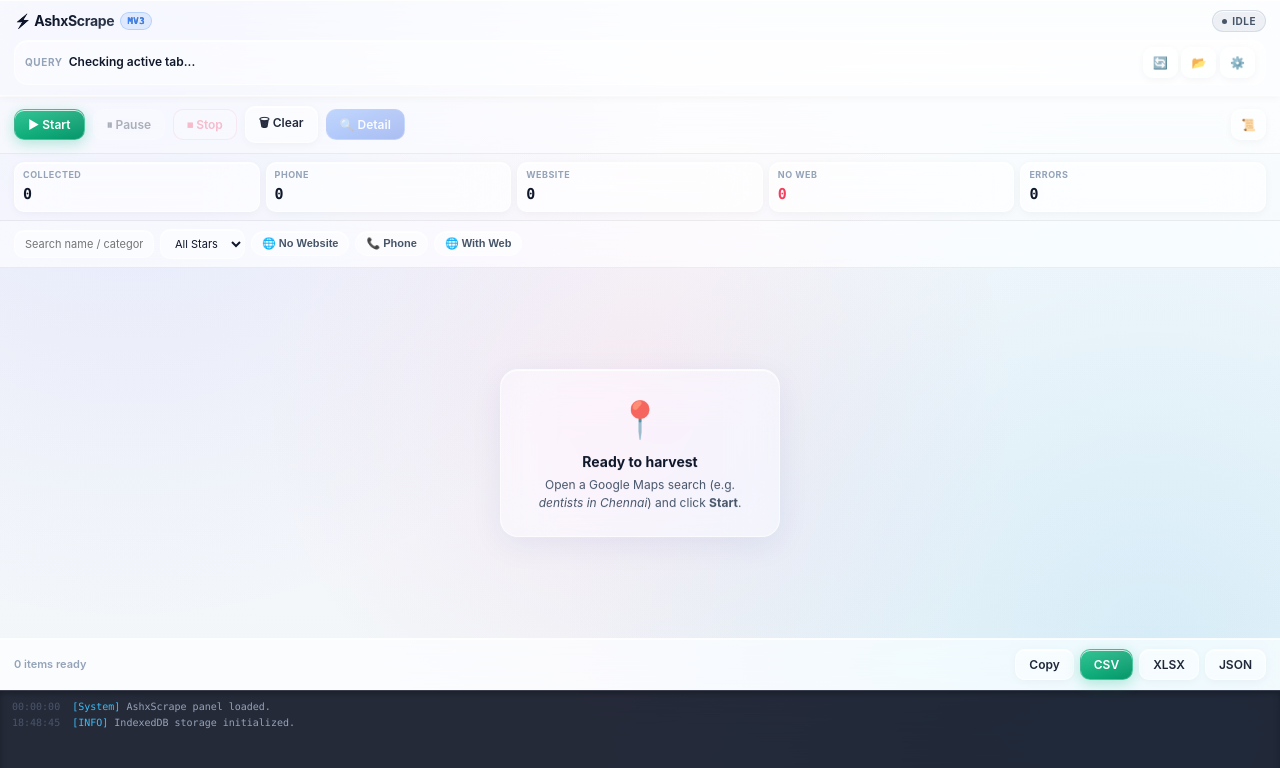
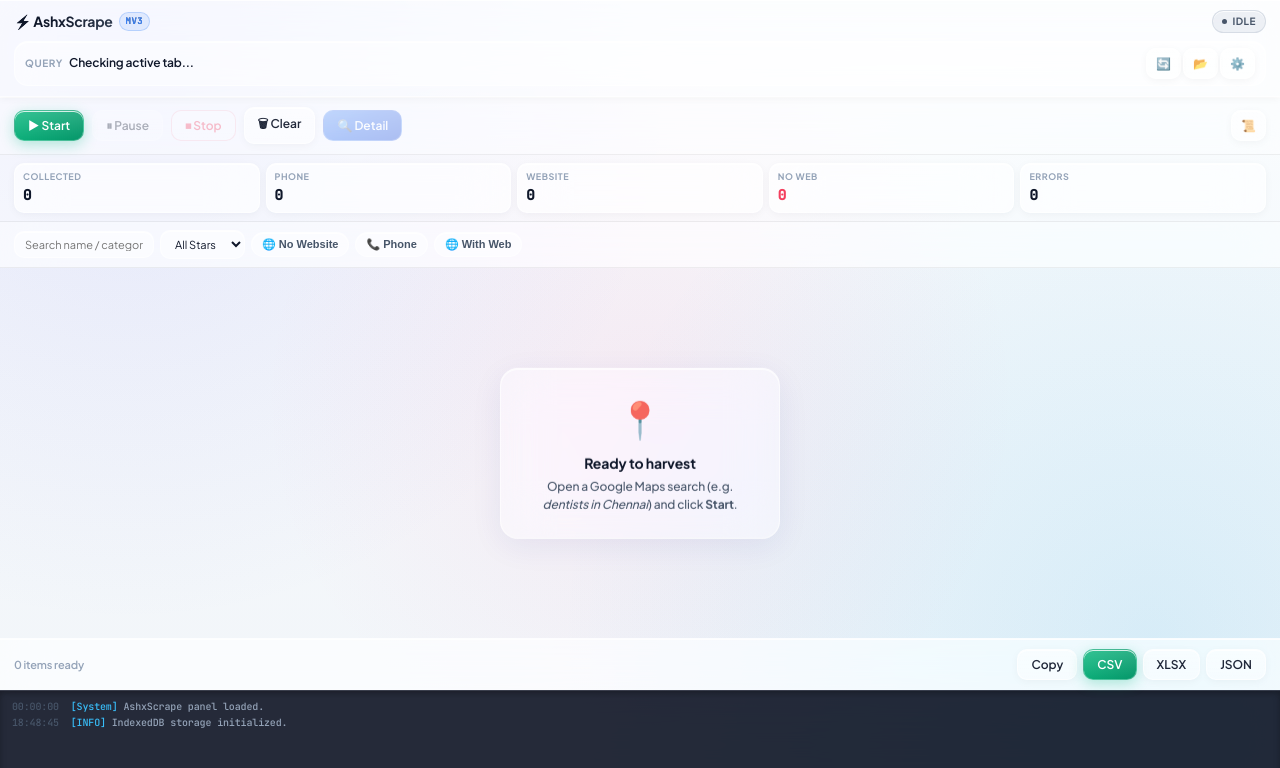
Before and after one commit to aswinhub26/AshxScrape, a website built with Vite: page src/sidepanel/index.html in a window 1280 px wide. Built offline with nearby package versions, Linux system fonts and the light colour scheme; no server answers.

Commit message:
style: upgrade typography to Plus Jakarta Sans & JetBrains Mono for premium modern aesthetic

```diff
--- a/src/sidepanel/index.html
+++ b/src/sidepanel/index.html
@@ -4,8 +4,12 @@
   <meta charset="UTF-8">
   <meta name="viewport" content="width=device-width, initial-scale=1.0">
   <title>AshxScrape</title>
+  <link rel="preconnect" href="https://fonts.googleapis.com">
+  <link rel="preconnect" href="https://fonts.gstatic.com" crossorigin>
+  <link href="https://fonts.googleapis.com/css2?family=Plus+Jakarta+Sans:wght@400;500;600;700;800&family=JetBrains+Mono:wght@500;600;700;800&display=swap" rel="stylesheet">
   <link rel="stylesheet" href="styles.css">
 </head>
+
 <body>
   <!-- Header -->
   <header class="app-header">
--- a/src/sidepanel/styles.css
+++ b/src/sidepanel/styles.css
@@ -45,14 +45,18 @@
   --radius-lg: 18px;
   --radius-full: 9999px;
 
-  /* Typography */
-  --font-sans: -apple-system, BlinkMacSystemFont, "SF Pro Display", "SF Pro Text", "Segoe UI", Roboto, Helvetica, sans-serif;
-  --font-mono: "SF Mono", ui-monospace, Menlo, Monaco, Consolas, monospace;
+  /* Typography Hierarchy */
+  --font-sans: 'Plus Jakarta Sans', -apple-system, BlinkMacSystemFont, 'SF Pro Display', 'Inter', 'Segoe UI', Roboto, sans-serif;
+  --font-mono: 'JetBrains Mono', 'SF Mono', ui-monospace, Menlo, Monaco, monospace;
+  --tracking-tight: -0.025em;
+  --tracking-normal: -0.011em;
+  --tracking-wide: 0.05em;
 
   /* Buttery Animation Curves */
   --ease-spring: cubic-bezier(0.34, 1.56, 0.64, 1);
   --ease-smooth: cubic-bezier(0.16, 1, 0.3, 1);
 }
+
 
 @media (prefers-color-scheme: dark) {
   :root {
@@ -85,18 +89,22 @@
   padding: 0;
   -webkit-font-smoothing: antialiased;
   -moz-osx-font-smoothing: grayscale;
+  text-rendering: optimizeLegibility;
 }
 
 body {
   font-family: var(--font-sans);
   font-size: 13px;
-  line-height: 1.4;
+  font-weight: 500;
+  letter-spacing: var(--tracking-normal);
+  line-height: 1.45;
   color: var(--text-primary);
   height: 100vh;
   display: flex;
   flex-direction: column;
   overflow: hidden;
   user-select: none;
+
   background:
     radial-gradient(circle at 10% 10%, var(--mesh-1) 0%, transparent 40%),
     radial-gradient(circle at 90% 80%, var(--mesh-2) 0%, transparent 45%),
```
Also changed, not shown: dist/src/sidepanel/assets/index-BPlK2YBZ.js (renamed from dist/src/sidepanel/assets/index-DNhYX5K7.js), dist/src/sidepanel/assets/index-C4u0Q8aI.css (added), dist/src/sidepanel/assets/index-IkaZcu0Z.css (deleted), dist/src/sidepanel/index.html, docs/screenshots/phase456_drawers.png, docs/screenshots/phase456_final.png.
